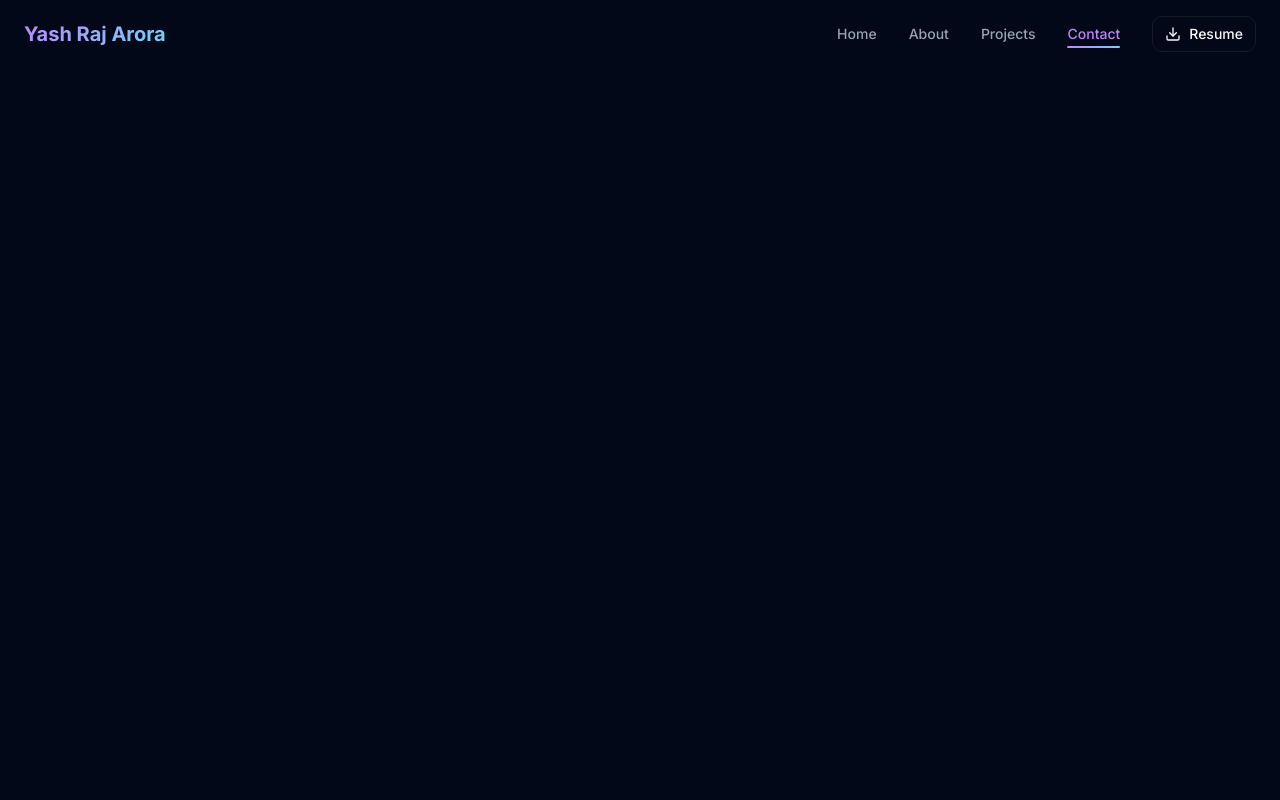
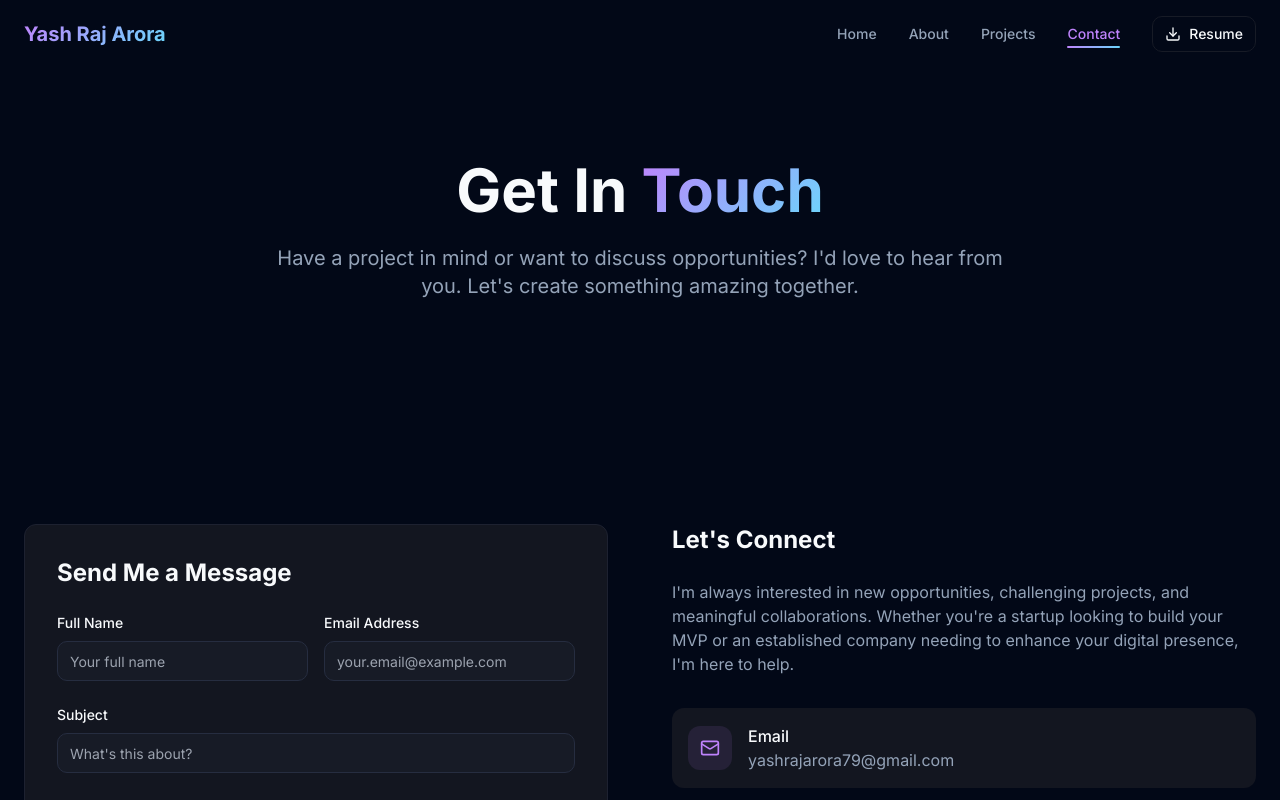
Before and after one commit to yashhhh10/yash-arora-folio, a React (Vite) app: page /contact in a window 1280 px wide. Shown: the top 800 px of the page. Built offline with nearby package versions, Linux system fonts and the light colour scheme.

Commit message:
Fix blank website

```diff
--- a/src/components/AnimatedSection.tsx
+++ b/src/components/AnimatedSection.tsx
@@ -21,6 +21,7 @@ const AnimatedSection = ({
         entries.forEach((entry) => {
           if (entry.isIntersecting) {
             setTimeout(() => {
+              entry.target.classList.remove('opacity-0');
               entry.target.classList.add(`animate-${animation}`);
             }, delay);
           }
@@ -41,7 +42,7 @@ const AnimatedSection = ({
   }, [animation, delay]);
 
   return (
-    <div ref={ref} className={`opacity-0 ${className}`}>
+    <div ref={ref} className={`transition-all duration-500 ${className}`}>
       {children}
     </div>
   );
--- a/tailwind.config.ts
+++ b/tailwind.config.ts
@@ -133,10 +133,10 @@ export default {
 				}
 			},
 			animation: {
-				'fade-in-up': 'fade-in-up 0.6s ease-out',
-				'fade-in-left': 'fade-in-left 0.6s ease-out',
-				'fade-in-right': 'fade-in-right 0.6s ease-out',
-				'scale-in': 'scale-in 0.5s ease-out',
+				'fade-in-up': 'fade-in-up 0.6s ease-out forwards',
+				'fade-in-left': 'fade-in-left 0.6s ease-out forwards',
+				'fade-in-right': 'fade-in-right 0.6s ease-out forwards',
+				'scale-in': 'scale-in 0.5s ease-out forwards',
 				'gradient-shift': 'gradient-shift 3s ease-in-out infinite',
 				'float': 'float 3s ease-in-out infinite',
 				'pulse-glow': 'pulse-glow 2s ease-in-out infinite',
```
